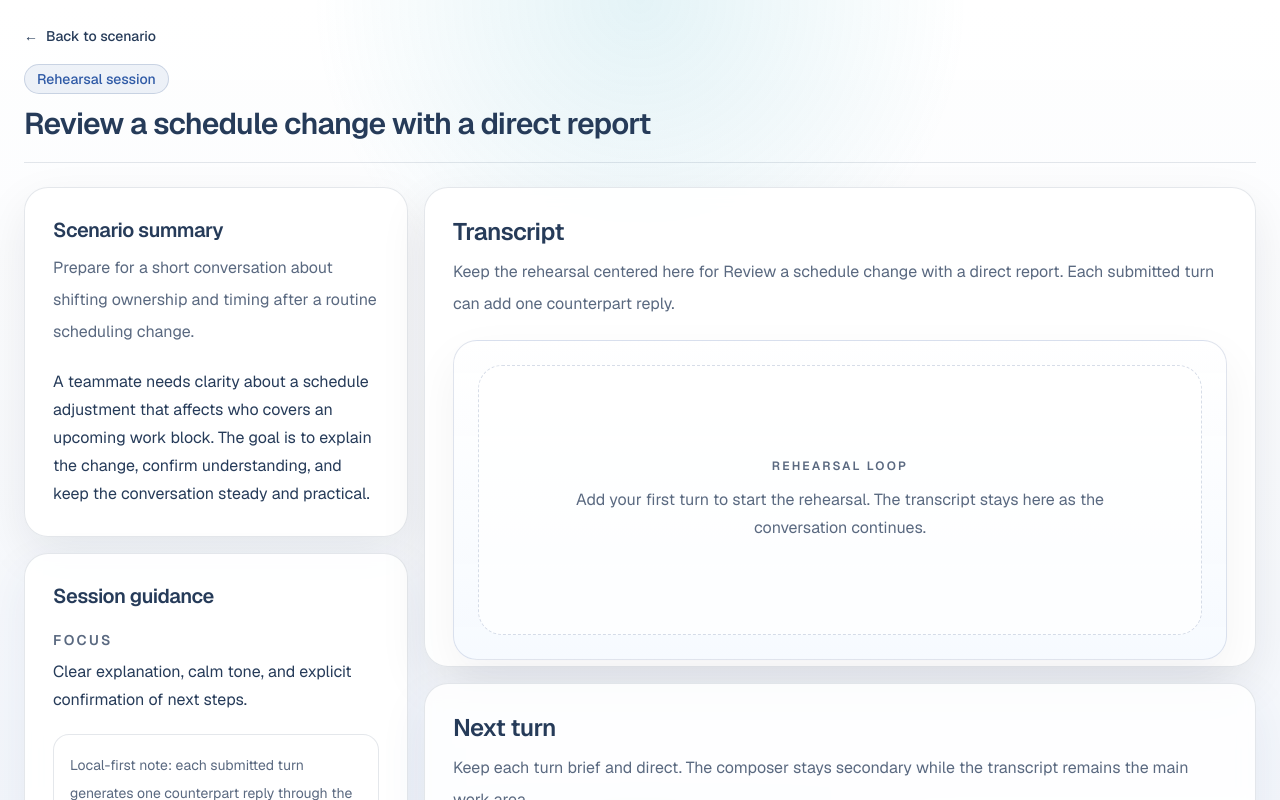
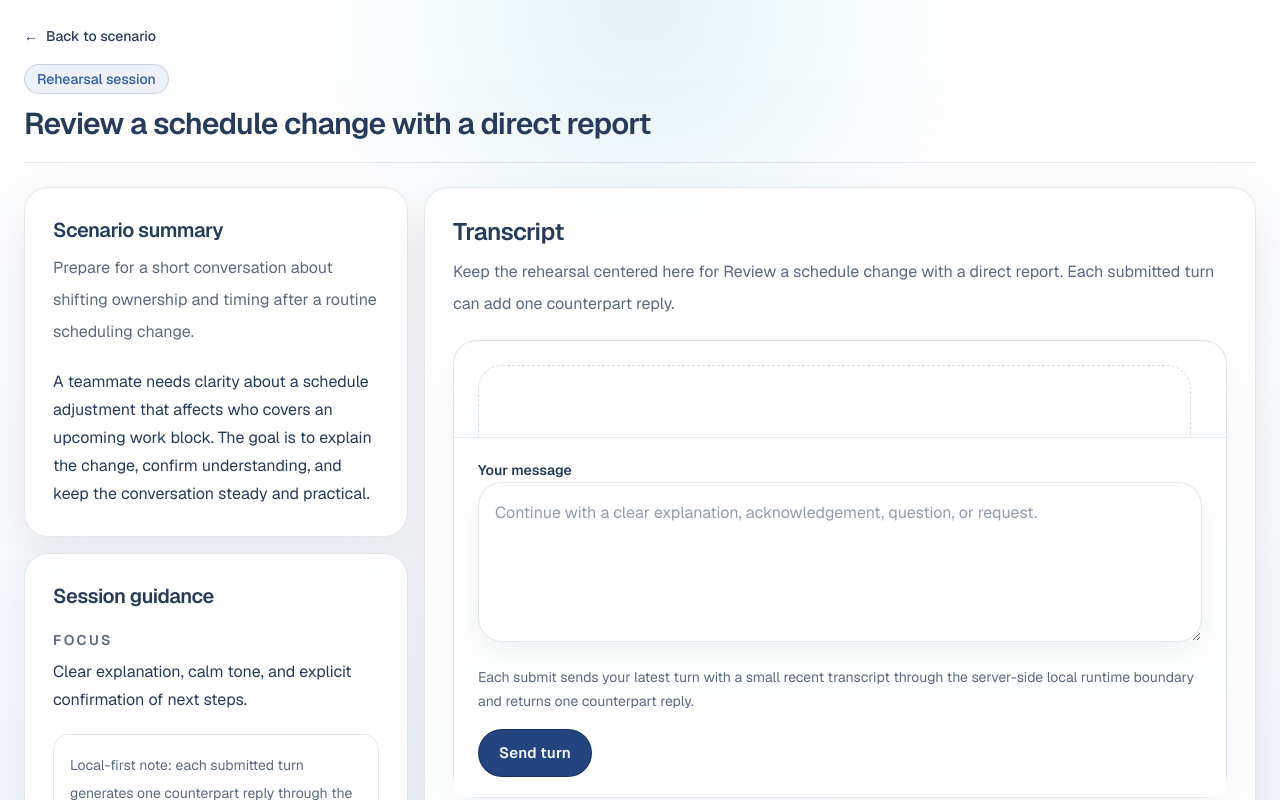
Before and after one commit to sofus-deng/ducelis-open, a Next.js app: page /sessions/schedule-change-direct-report in a window 1280 px wide. Shown: the top 800 px of the page. Built offline with nearby package versions, Linux system fonts and the light colour scheme.

Commit message:
feat(session): make rehearsal transcript scroll like chat

```diff
--- a/app/globals.css
+++ b/app/globals.css
@@ -249,6 +249,24 @@ a {
   gap: 1rem;
 }
 
+.session-app-shell__sidebar {
+  align-content: start;
+}
+
+.session-app-shell__sidebar-card {
+  height: auto;
+}
+
+.session-chat-workspace {
+  min-height: 0;
+}
+
+.session-chat-workspace__frame,
+.session-chat-workspace__transcript {
+  min-height: 0;
+  min-width: 0;
+}
+
 @media (min-width: 640px) {
   .hero-panel {
     border-radius: 1.75rem;
@@ -295,7 +313,18 @@ a {
     align-items: stretch;
   }
 
+  .session-app-shell__sidebar {
+    align-self: start;
+  }
+
   .session-app-shell__main {
     min-height: calc(100vh - 10rem);
+    height: calc(100vh - 10rem);
+    max-height: calc(100vh - 10rem);
+  }
+
+  .session-chat-workspace__transcript {
+    scrollbar-gutter: stable;
+    overscroll-behavior: contain;
   }
 }
--- a/app/sessions/[scenarioId]/page.tsx
+++ b/app/sessions/[scenarioId]/page.tsx
@@ -67,7 +67,7 @@ export default async function SessionPage({ params }: SessionPageProps) {
         scenarioTitle={scenario.title}
         sidebar={
           <>
-          <Card as="article" className="h-full">
+          <Card as="article" className="session-app-shell__sidebar-card">
             <CardHeader className="pb-5">
               <CardTitle as="h2" className="text-xl">
                 Scenario summary
@@ -79,7 +79,7 @@ export default async function SessionPage({ params }: SessionPageProps) {
             </CardContent>
           </Card>
 
-          <Card as="article" tone="emphasis" className="h-full">
+          <Card as="article" tone="emphasis" className="session-app-shell__sidebar-card">
             <CardHeader className="pb-5">
               <CardTitle as="h2" className="text-xl">
                 Session guidance
@@ -99,7 +99,7 @@ export default async function SessionPage({ params }: SessionPageProps) {
             </CardContent>
           </Card>
 
-            <Card as="article" className="h-full">
+            <Card as="article" className="session-app-shell__sidebar-card">
               <CardHeader className="pb-5">
                 <CardTitle as="h2" className="text-xl">
                   Success criteria
--- a/components/session/session-start-shell.tsx
+++ b/components/session/session-start-shell.tsx
@@ -107,6 +107,9 @@ export function SessionStartShell({ scenarioId, scenarioTitle, sidebar }: Sessio
     () => false,
   );
   const composerRef = useRef<HTMLTextAreaElement | null>(null);
+  const transcriptViewportRef = useRef<HTMLDivElement | null>(null);
+  const transcriptEndRef = useRef<HTMLDivElement | null>(null);
+  const shouldAutoScrollRef = useRef(false);
   const turnIdRef = useRef(0);
 
   function createTurn(input: SessionTurnInput): SessionTurn {
@@ -125,8 +128,34 @@ export function SessionStartShell({ scenarioId, scenarioTitle, sidebar }: Sessio
       return;
     }
 
-    composerRef.current?.focus();
+    composerRef.current?.focus({ preventScroll: true });
   }, [isHydrated, isSubmitting, turns]);
+
+  useEffect(() => {
+    if (!shouldAutoScrollRef.current) {
+      return;
+    }
+
+    const animationFrame = window.requestAnimationFrame(() => {
+      const transcriptViewport = transcriptViewportRef.current;
+
+      if (transcriptViewport) {
+        const { overflowY } = window.getComputedStyle(transcriptViewport);
+        const hasInternalScroll =
+          (overflowY === "auto" || overflowY === "scroll") &&
+          transcriptViewport.scrollHeight > transcriptViewport.clientHeight;
+
+        if (hasInternalScroll) {
+          transcriptViewport.scrollTo({ top: transcriptViewport.scrollHeight });
+        }
+      }
+
+      transcriptEndRef.current?.scrollIntoView({ block: "end" });
+      shouldAutoScrollRef.current = false;
+    });
+
+    return () => window.cancelAnimationFrame(animationFrame);
+  }, [isSubmitting, runtimeError, turns]);
 
   async function handleSubmit(event: FormEvent<HTMLFormElement>) {
     event.preventDefault();
@@ -146,6 +175,7 @@ export function SessionStartShell({ scenarioId, scenarioTitle, sidebar }: Sessio
       -MAX_RUNTIME_CONTEXT_TURNS,
     );
 
+    shouldAutoScrollRef.current = true;
     setRuntimeError(null);
     setRuntimeDiagnostics(null);
     setTurns((currentTurns) => [...currentTurns, nextUserTurn]);
@@ -169,6 +199,7 @@ export function SessionStartShell({ scenarioId, scenarioTitle, sidebar }: Sessio
         | null;
 
       if (!response.ok) {
+        shouldAutoScrollRef.current = true;
         setRuntimeError(getRuntimeErrorMessage(payload) || FALLBACK_RUNTIME_ERROR);
         setRuntimeDiagnostics(getRuntimeDiagnostics(payload));
         return;
@@ -177,11 +208,13 @@ export function SessionStartShell({ scenarioId, scenarioTitle, sidebar }: Sessio
       const nextReply = getCounterpartReply(payload);
 
       if (!nextReply) {
+        shouldAutoScrollRef.current = true;
         setRuntimeError(FALLBACK_RUNTIME_ERROR);
         setRuntimeDiagnostics(null);
         return;
       }
 
+      shouldAutoScrollRef.current = true;
       setTurns((currentTurns) => [
         ...currentTurns,
         createTurn({
@@ -191,6 +224,7 @@ export function SessionStartShell({ scenarioId, scenarioTitle, sidebar }: Sessio
       ]);
       setDraft("");
     } catch {
+      shouldAutoScrollRef.current = true;
       setRuntimeError(FALLBACK_RUNTIME_ERROR);
     } finally {
       setIsSubmitting(false);
@@ -208,7 +242,7 @@ export function SessionStartShell({ scenarioId, scenarioTitle, sidebar }: Sessio
         data-testid="session-start-shell"
         data-hydrated={isHydrated ? "true" : "false"}
       >
-        <Card as="article" className="flex min-h-[30rem] flex-1 flex-col">
+        <Card as="article" className="session-chat-workspace flex min-h-[32rem] flex-1 flex-col">
           <CardHeader className="pb-5">
             <CardTitle as="h2">Transcript</CardTitle>
             <CardDescription>
@@ -216,10 +250,14 @@ export function SessionStartShell({ scenarioId, scenarioTitle, sidebar }: Sessio
               counterpart reply.
             </CardDescription>
           </CardHeader>
-          <CardContent className="flex flex-1 flex-col">
+          <CardContent className="flex min-h-0 flex-1 flex-col">
+            <div
+              className="session-chat-workspace__frame flex min-h-[24rem] flex-1 flex-col rounded-3xl border border-[color:rgba(35,68,127,0.14)] bg-[linear-gradient(180deg,rgba(255,255,255,0.98),rgba(246,250,255,0.96))] shadow-[0_18px_48px_rgba(15,23,42,0.05)]"
+            >
               <div
                 data-testid="session-transcript"
-              className="flex min-h-80 flex-1 flex-col rounded-3xl border border-[color:rgba(35,68,127,0.14)] bg-[linear-gradient(180deg,rgba(255,255,255,0.98),rgba(246,250,255,0.96))] p-5 shadow-[0_18px_48px_rgba(15,23,42,0.05)] sm:p-6"
+                ref={transcriptViewportRef}
+                className="session-chat-workspace__transcript flex min-h-[20rem] flex-1 flex-col gap-4 overflow-visible px-5 py-5 sm:gap-5 sm:px-6 sm:py-6 lg:min-h-0 lg:overflow-y-auto lg:pr-5"
               >
                 {turns.length ? (
                   <div className="flex flex-1 flex-col gap-4 sm:gap-5">
@@ -255,7 +293,7 @@ export function SessionStartShell({ scenarioId, scenarioTitle, sidebar }: Sessio
                         <div className="mt-3 flex items-start gap-3">
                           <span
                             aria-hidden="true"
-                          className="mt-1 h-2.5 w-2.5 shrink-0 rounded-full bg-[var(--accent)] animate-pulse"
+                            className="mt-1 h-2.5 w-2.5 shrink-0 animate-pulse rounded-full bg-[var(--accent)]"
                           />
                           <p className="leading-7 text-[var(--secondary-foreground)]">
                             Waiting for the next counterpart reply from the local runtime.
@@ -311,7 +349,7 @@ export function SessionStartShell({ scenarioId, scenarioTitle, sidebar }: Sessio
                     ) : null}
                   </div>
                 ) : (
-                <div className="flex min-h-full flex-1 flex-col items-center justify-center rounded-[1.5rem] border border-dashed border-[color:rgba(35,68,127,0.18)] bg-white/70 px-6 py-10 text-center">
+                  <div className="flex min-h-[16rem] flex-1 flex-col items-center justify-center rounded-[1.5rem] border border-dashed border-[color:rgba(35,68,127,0.18)] bg-white/70 px-6 py-10 text-center">
                     <p className="text-xs font-semibold uppercase tracking-[0.18em] text-[var(--secondary-foreground)]">
                       Rehearsal loop
                     </p>
@@ -321,19 +359,11 @@ export function SessionStartShell({ scenarioId, scenarioTitle, sidebar }: Sessio
                     </p>
                   </div>
                 )}
+
+                <div ref={transcriptEndRef} aria-hidden="true" className="h-px w-full shrink-0" />
               </div>
-          </CardContent>
-        </Card>
 
-        <Card as="article" tone="emphasis" className="h-full border-[var(--border)] bg-[rgba(255,255,255,0.84)]">
-          <CardHeader>
-            <CardTitle as="h2">Next turn</CardTitle>
-            <CardDescription>
-              Keep each turn brief and direct. The composer stays secondary while the transcript
-              remains the main work area.
-            </CardDescription>
-          </CardHeader>
-          <CardContent>
+              <div className="border-t border-[color:rgba(35,68,127,0.12)] bg-white/80 px-5 py-5 backdrop-blur-sm sm:px-6">
                 <form className="space-y-4" onSubmit={handleSubmit}>
                   <label htmlFor="turn-draft" className="text-sm font-semibold text-[var(--foreground)]">
                     Your message
@@ -347,7 +377,7 @@ export function SessionStartShell({ scenarioId, scenarioTitle, sidebar }: Sessio
                     onChange={(event) => setDraft(event.target.value)}
                     placeholder="Continue with a clear explanation, acknowledgement, question, or request."
                     disabled={isSubmitting}
-                className="min-h-40 w-full rounded-3xl border border-[var(--border)] bg-white px-4 py-4 text-base leading-7 text-[var(--foreground)] shadow-[0_12px_30px_rgba(15,23,42,0.06)] outline-none transition focus:border-[color:var(--accent)] focus:ring-2 focus:ring-[color:rgba(47,90,166,0.18)]"
+                    className="min-h-32 w-full rounded-3xl border border-[var(--border)] bg-white px-4 py-4 text-base leading-7 text-[var(--foreground)] shadow-[0_12px_30px_rgba(15,23,42,0.06)] outline-none transition focus:border-[color:var(--accent)] focus:ring-2 focus:ring-[color:rgba(47,90,166,0.18)] sm:min-h-40"
                   />
                   <p className="text-sm leading-6 text-[var(--secondary-foreground)]">
                     Each submit sends your latest turn with a small recent transcript through the
@@ -361,6 +391,8 @@ export function SessionStartShell({ scenarioId, scenarioTitle, sidebar }: Sessio
                     {isSubmitting ? "Working…" : "Send turn"}
                   </Button>
                 </form>
+              </div>
+            </div>
           </CardContent>
         </Card>
       </div>
```
Also changed, not shown: 2 other files (tests, documents, lock files or other folders). Lines whose indentation alone changed are shown as unchanged.
